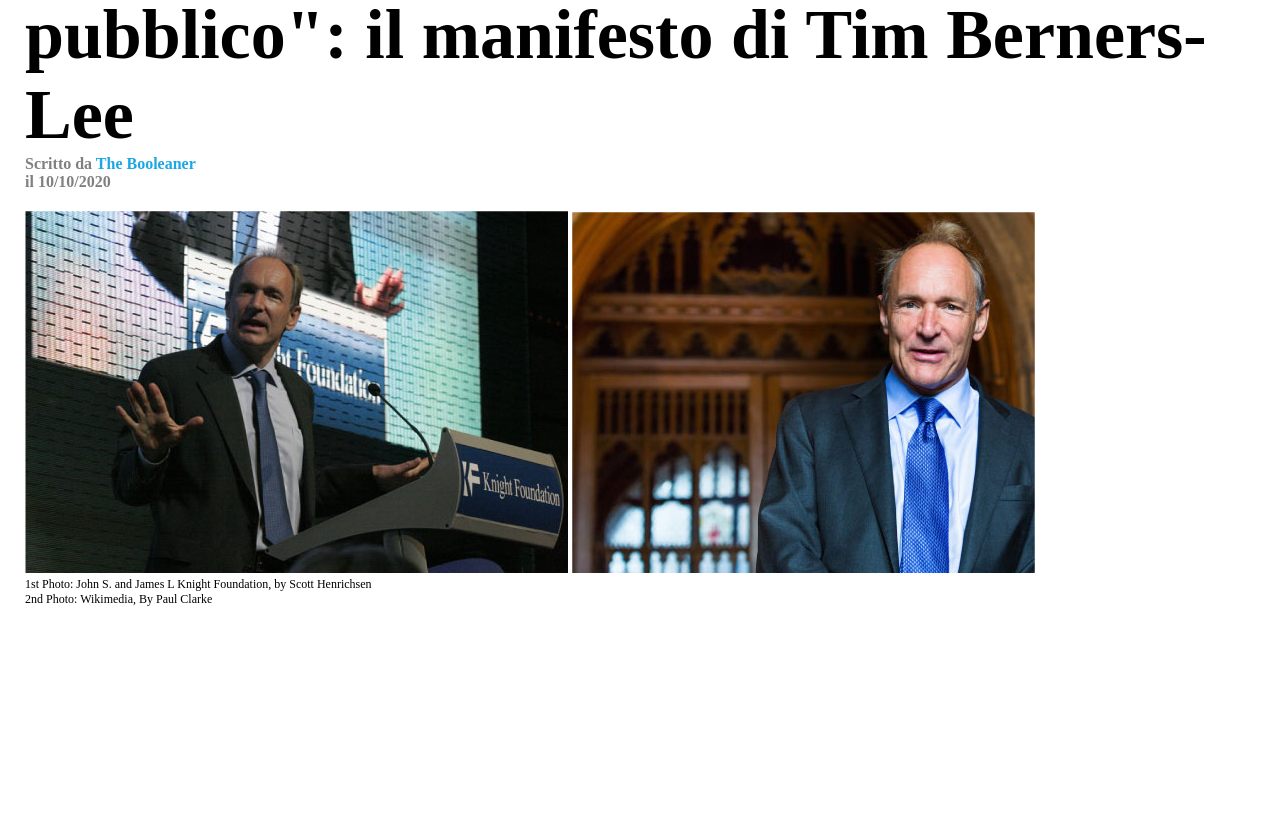
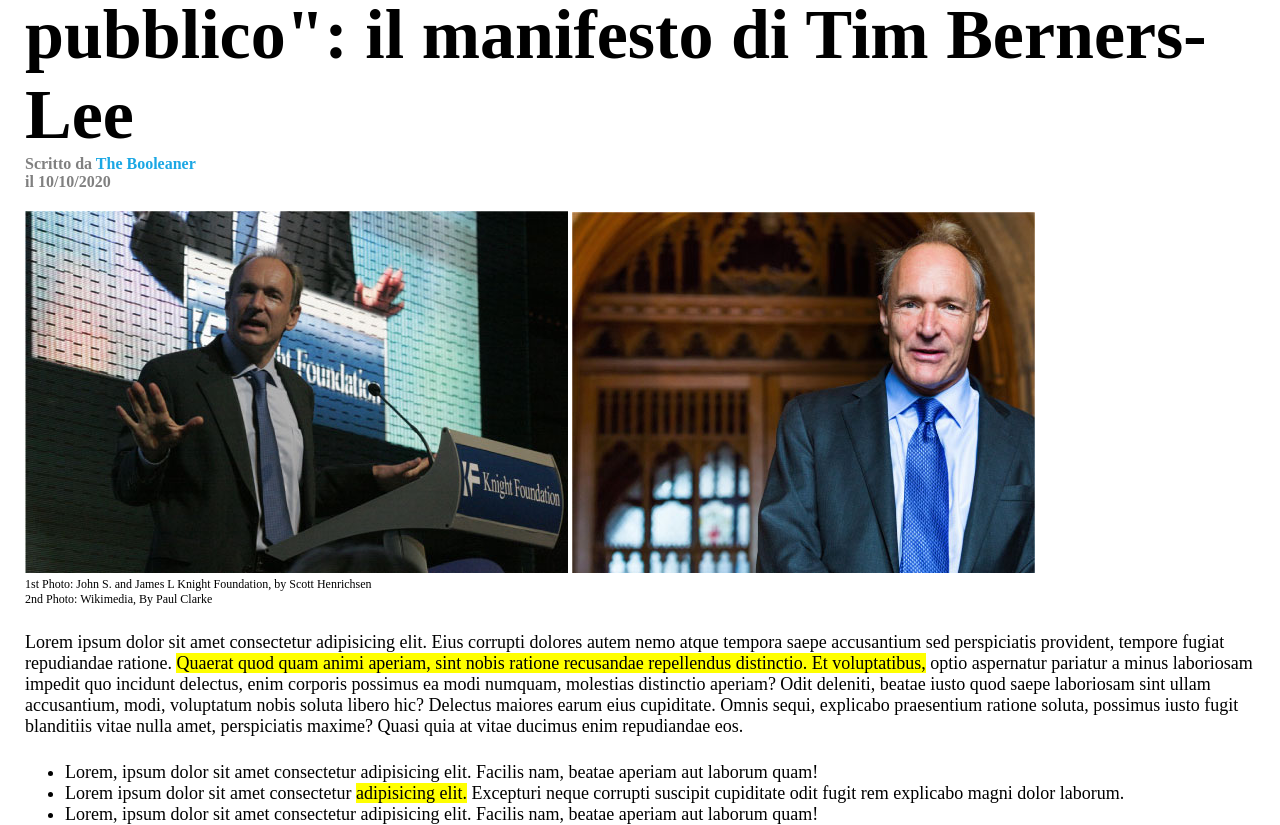
Before and after one commit to MarcoMazzilli/html-css-booleaner, a plain HTML site: page index.html in a window 1280 px wide. Shown: the part 235-1060 px from the top of the page. Before the commit the page ends 842 px from the top, so only its background shows below. Drawn offline with Linux system fonts and the light colour scheme.

Commit message:
[Add] Interview + Ul

```diff
--- a/css/style.css
+++ b/css/style.css
@@ -15,7 +15,6 @@
 /*Finish header style*/
 
 /*Start title style*/
-
 main {
   padding-left: 25px;
 }
@@ -39,3 +38,16 @@ main {
 .photo p {
  font-size: 12px;
 }
+/*Fisish title style*/
+
+/* Start article style */
+article {
+  padding-top: 25px;
+  font-size: 18px;
+}
+.highlighter {
+  background-color: yellow;
+}
+
+
+/* Finihs article style */
--- a/index.html
+++ b/index.html
@@ -27,6 +27,16 @@
     <p>1st Photo: John S. and James L Knight Foundation, by Scott Henrichsen</p>
     <p>2nd Photo: Wikimedia, By Paul Clarke</p>
   </div>
+  <article id="interview">
+    Lorem ipsum dolor sit amet consectetur adipisicing elit. Eius corrupti dolores autem nemo atque tempora saepe accusantium sed perspiciatis provident, tempore fugiat repudiandae ratione. <span class="highlighter">Quaerat quod quam animi aperiam, sint nobis ratione recusandae repellendus distinctio. Et voluptatibus,</span> optio aspernatur pariatur a minus laboriosam impedit quo incidunt delectus, enim corporis possimus ea modi numquam, molestias distinctio aperiam? Odit deleniti, beatae iusto quod saepe laboriosam sint ullam accusantium, modi, voluptatum nobis soluta libero hic? Delectus maiores earum eius cupiditate. Omnis sequi, explicabo praesentium ratione soluta, possimus iusto fugit blanditiis vitae nulla amet, perspiciatis maxime? Quasi quia at vitae ducimus enim repudiandae eos.
+  </article>
+  <article id="unordered-list">
+    <ul>
+      <li>Lorem, ipsum dolor sit amet consectetur adipisicing elit. Facilis nam, beatae aperiam aut laborum quam!</li>
+      <li>Lorem ipsum dolor sit amet consectetur <span class="highlighter">adipisicing elit.</span> Excepturi neque corrupti suscipit cupiditate odit fugit rem explicabo magni dolor laborum.</li>
+      <li>Lorem, ipsum dolor sit amet consectetur adipisicing elit. Facilis nam, beatae aperiam aut laborum quam!</li>
+    </ul>
+  </article>
 
 
 
```
